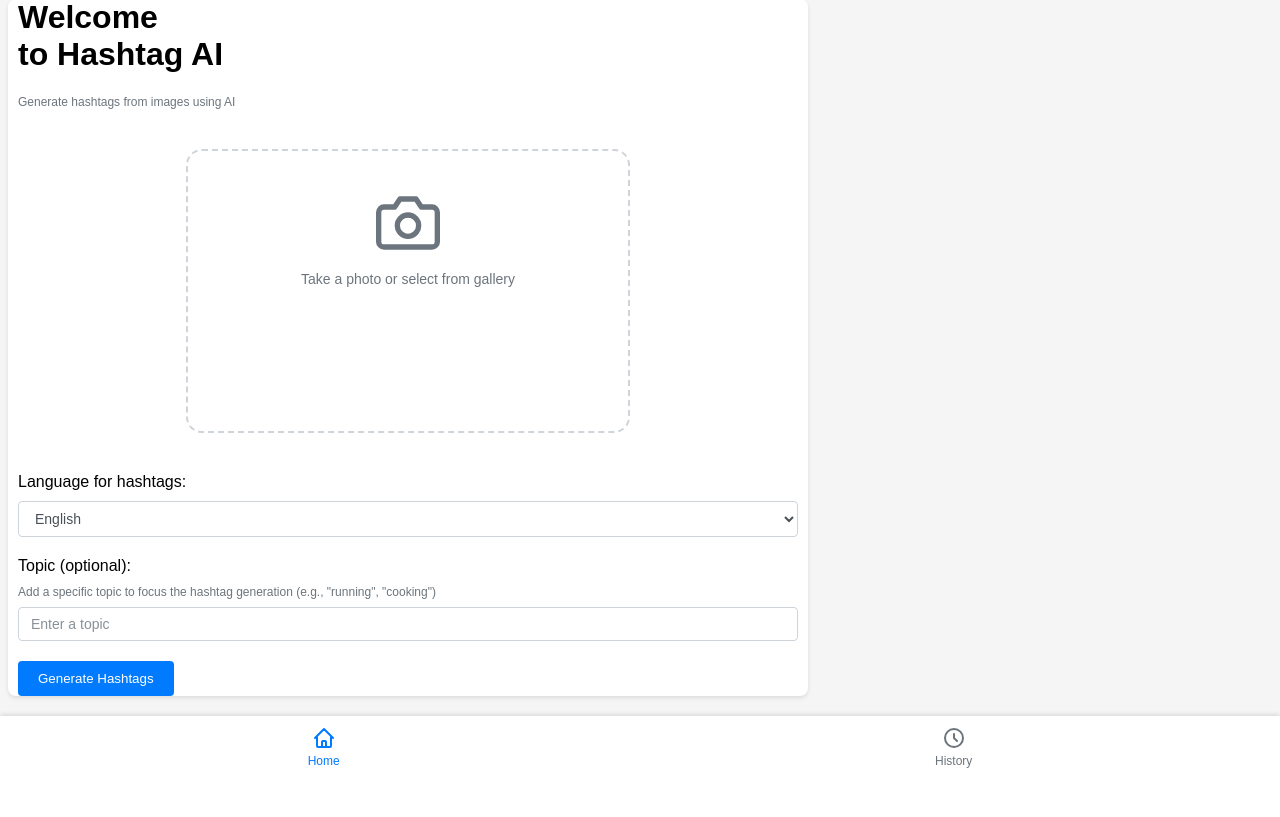
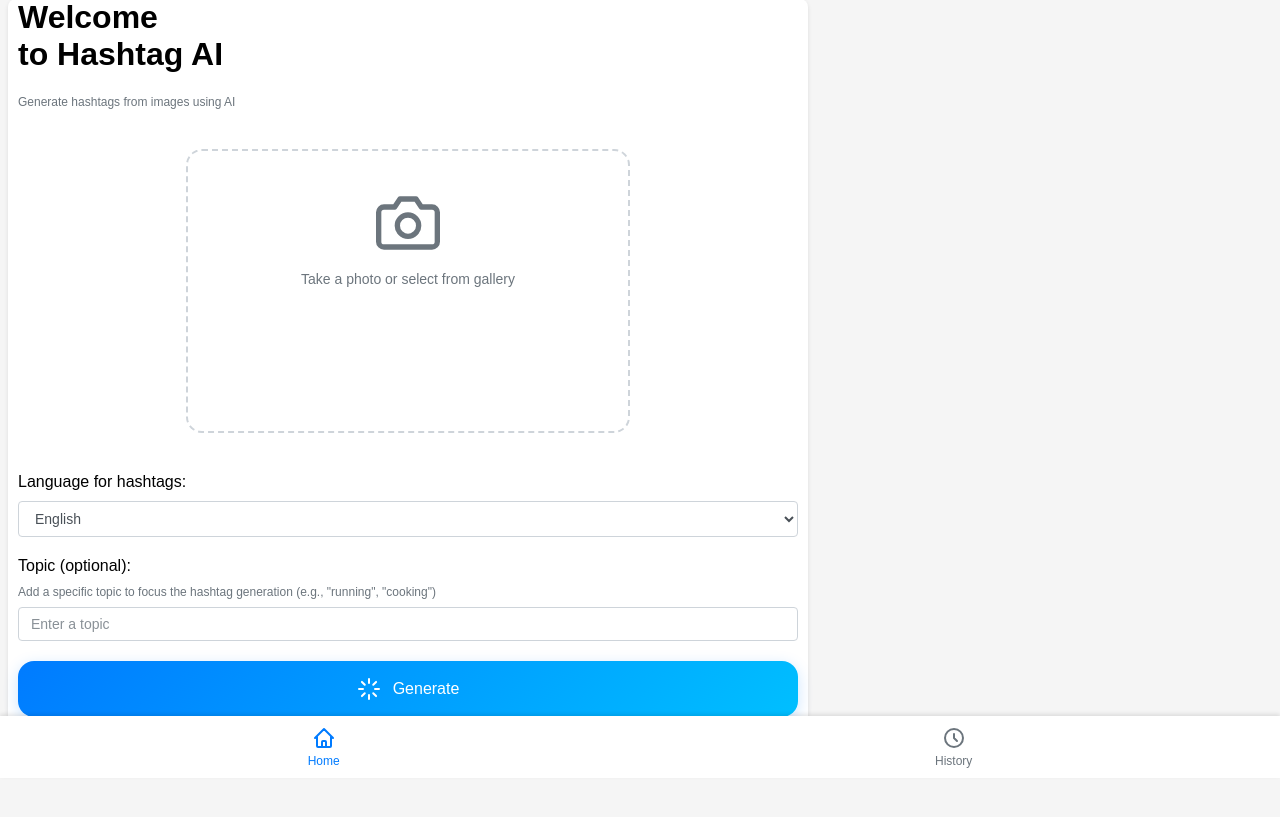
Before and after one commit to galeone/htgen, a Flask app: page / in a window 1280 px wide. Shown: the part 22-839 px from the top of the page. Before the commit the page ends 790 px from the top, so only its background shows below. Run offline with Flask 3, Linux system fonts and the light colour scheme; parts of the project's set-up code (start-up, migrations or seed data) failed here and were passed over; some libraries are stand-ins or nearby versions.

Commit message:
better generate button

```diff
--- a/htgen/static/css/style.css
+++ b/htgen/static/css/style.css
@@ -6,7 +6,7 @@ body {
 
 .container {
     background-color: white;
-    padding: 0 10px 0 10px;
+    padding: 0 10px 10px 10px;
     border-radius: 8px;
     box-shadow: 0 2px 4px rgba(0, 0, 0, 0.1);
 }
@@ -238,26 +238,39 @@ body {
     color: #155724;
 }
 
-.button {
-    background-color: #6c757d;
+.generate-button {
+    display: flex;
+    align-items: center;
+    justify-content: center;
+    gap: 12px;
+    width: 100%;
+    padding: 16px;
+    border: none;
+    border-radius: 16px;
+    background: linear-gradient(135deg, #007bff, #00bfff);
     color: white;
-    padding: 10px 20px;
-    border: none;
-    border-radius: 4px;
+    font-size: 16px;
+    font-weight: 500;
     cursor: pointer;
-    transition: background-color 0.2s;
+    transition: all 0.3s ease;
+    box-shadow: 0 4px 15px rgba(0, 123, 255, 0.2);
+    margin-top: 20px;
 }
 
-.button:hover {
-    background-color: #5a6268;
+.generate-button svg {
+    width: 24px;
+    height: 24px;
 }
 
-button[type="submit"].button {
-    background-color: #007bff;
+.generate-button:hover {
+    transform: translateY(-2px);
+    box-shadow: 0 6px 20px rgba(0, 123, 255, 0.3);
+    background: linear-gradient(135deg, #0056b3, #0098cc);
 }
 
-button[type="submit"].button:hover {
-    background-color: #0056b3;
+.generate-button:active {
+    transform: translateY(1px);
+    box-shadow: 0 2px 10px rgba(0, 123, 255, 0.2);
 }
 
 #preview, .history-thumbnail {
--- a/htgen/templates/index.html
+++ b/htgen/templates/index.html
@@ -64,7 +64,12 @@
                     <input type="text" id="topicInput" name="topic" class="form-input" placeholder="Enter a topic">
                 </div>
                 <div class="input-group">
-                    <button type="submit" class="button">Generate Hashtags</button>
+                    <button type="submit" class="generate-button">
+                        <svg xmlns="http://www.w3.org/2000/svg" viewBox="0 0 24 24" fill="none" stroke="currentColor" stroke-width="2" stroke-linecap="round" stroke-linejoin="round">
+                            <path d="M12 2v4m0 12v4M4.93 4.93l2.83 2.83m8.48 8.48l2.83 2.83M2 12h4m12 0h4M4.93 19.07l2.83-2.83m8.48-8.48l2.83-2.83"/>
+                        </svg>
+                        <span>Generate</span>
+                    </button>
                 </div>
             </form>
             <div id="spinner" class="spinner"></div>
```
